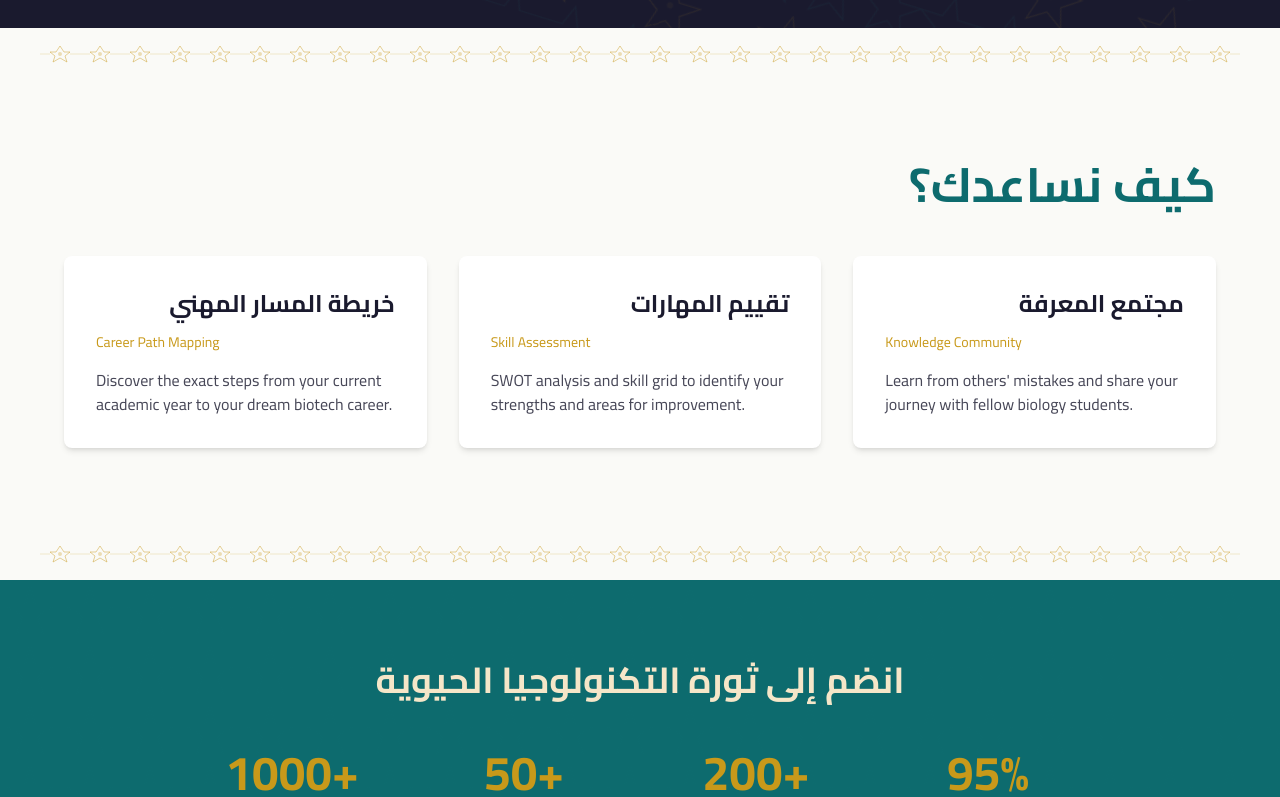
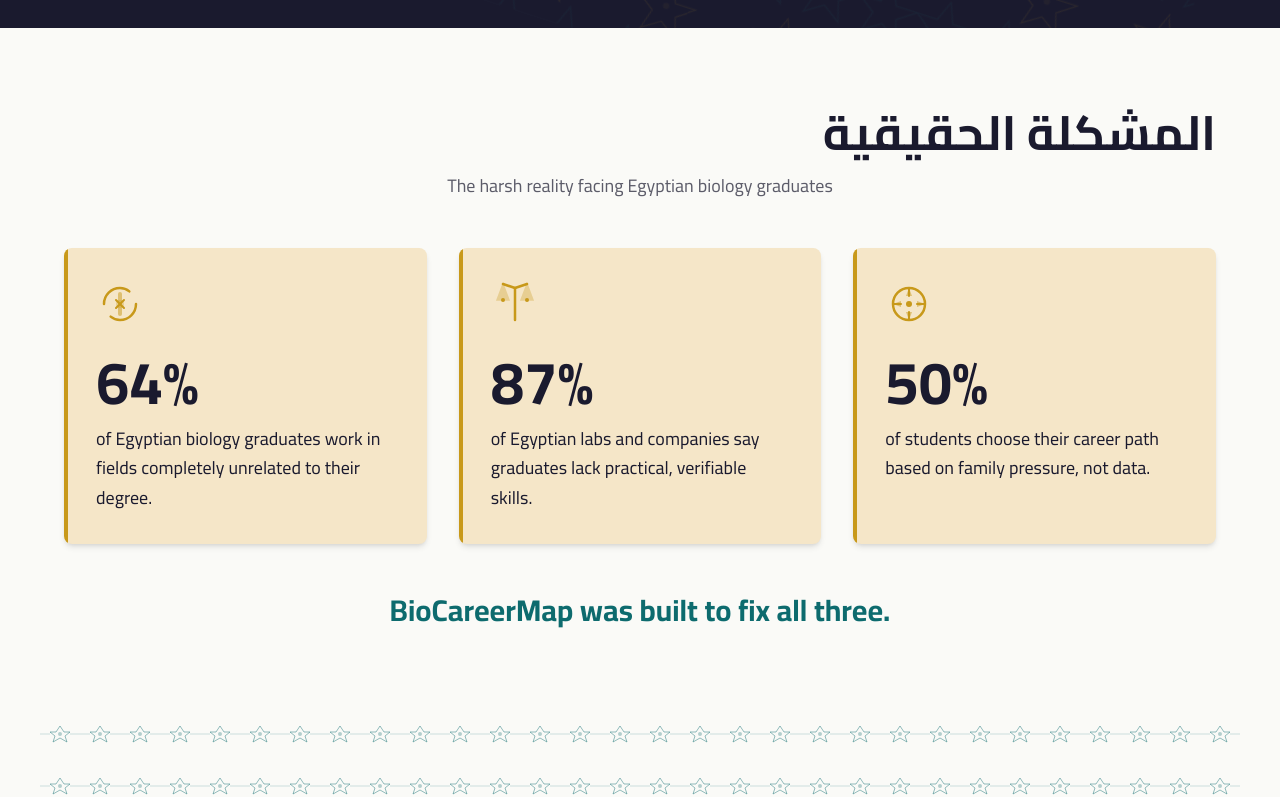
Before and after one commit to abdooshams88/BioCareerMap, a Next.js app: page / in a window 1280 px wide. Shown: the part 772-1569 px from the top of the page. Built offline with nearby package versions, Linux system fonts and the light colour scheme.

Commit message:
Add 'المشكلة الحقيقية' section with three statistics cards

```diff
--- a/src/app/page.tsx
+++ b/src/app/page.tsx
@@ -73,6 +73,91 @@
         </div>
       </section>
 
+      {/* The Real Problem Section */}
+      <section className="py-20 px-4" style={{ backgroundColor: '#FAFAF7' }}>
+        <div className="container mx-auto max-w-6xl">
+          <h2
+            className="text-4xl md:text-5xl font-bold text-center mb-4"
+            style={{ color: '#1A1A2E', fontFamily: 'var(--font-cairo)' }}
+            dir="rtl"
+          >
+            المشكلة الحقيقية
+          </h2>
+          <p className="text-center mb-12 text-lg" style={{ color: '#1A1A2E', opacity: 0.7 }}>
+            The harsh reality facing Egyptian biology graduates
+          </p>
+
+          <div className="grid md:grid-cols-3 gap-8 mb-12">
+            {/* Card 1 - Broken Chain */}
+            <div className="rounded-lg p-8 shadow-md relative overflow-hidden" style={{ backgroundColor: '#F5E6C8' }}>
+              <div className="absolute left-0 top-0 bottom-0 w-1" style={{ backgroundColor: '#C8991A' }} />
+              <div className="mb-6">
+                <svg width="48" height="48" viewBox="0 0 48 48" fill="none" xmlns="http://www.w3.org/2000/svg">
+                  <path d="M8 24C8 15.163 15.163 8 24 8C27.496 8 30.8 9.203 33.332 11.332" stroke="#C8991A" strokeWidth="2.5" strokeLinecap="round"/>
+                  <path d="M40 24C40 32.837 32.837 40 24 40C20.504 40 17.2 38.797 14.668 36.668" stroke="#C8991A" strokeWidth="2.5" strokeLinecap="round"/>
+                  <circle cx="24" cy="24" r="4" fill="#C8991A" opacity="0.3"/>
+                  <rect x="22" y="12" width="4" height="24" rx="2" fill="#C8991A" opacity="0.5"/>
+                  <path d="M20 20L28 28M28 20L20 28" stroke="#C8991A" strokeWidth="2" strokeLinecap="round"/>
+                </svg>
+              </div>
+              <p className="text-6xl font-bold mb-3" style={{ color: '#1A1A2E', fontFamily: 'var(--font-cairo)' }}>64%</p>
+              <p className="text-lg leading-relaxed" style={{ color: '#1A1A2E' }}>
+                of Egyptian biology graduates work in fields completely unrelated to their degree.
+              </p>
+            </div>
+
+            {/* Card 2 - Scale/Balance */}
+            <div className="rounded-lg p-8 shadow-md relative overflow-hidden" style={{ backgroundColor: '#F5E6C8' }}>
+              <div className="absolute left-0 top-0 bottom-0 w-1" style={{ backgroundColor: '#C8991A' }} />
+              <div className="mb-6">
+                <svg width="48" height="48" viewBox="0 0 48 48" fill="none" xmlns="http://www.w3.org/2000/svg">
+                  <path d="M24 8V40" stroke="#C8991A" strokeWidth="2.5" strokeLinecap="round"/>
+                  <path d="M24 8L12 4M24 8L36 4" stroke="#C8991A" strokeWidth="2.5" strokeLinecap="round"/>
+                  <path d="M12 4L6 20L18 20L12 4Z" fill="#C8991A" opacity="0.3" stroke="#C8991A" strokeWidth="1.5"/>
+                  <path d="M36 4L30 20L42 20L36 4Z" fill="#C8991A" opacity="0.3" stroke="#C8991A" strokeWidth="1.5"/>
+                  <circle cx="12" cy="20" r="2" fill="#C8991A"/>
+                  <circle cx="36" cy="20" r="2" fill="#C8991A"/>
+                </svg>
+              </div>
+              <p className="text-6xl font-bold mb-3" style={{ color: '#1A1A2E', fontFamily: 'var(--font-cairo)' }}>87%</p>
+              <p className="text-lg leading-relaxed" style={{ color: '#1A1A2E' }}>
+                of Egyptian labs and companies say graduates lack practical, verifiable skills.
+              </p>
+            </div>
+
+            {/* Card 3 - Compass */}
+            <div className="rounded-lg p-8 shadow-md relative overflow-hidden" style={{ backgroundColor: '#F5E6C8' }}>
+              <div className="absolute left-0 top-0 bottom-0 w-1" style={{ backgroundColor: '#C8991A' }} />
+              <div className="mb-6">
+                <svg width="48" height="48" viewBox="0 0 48 48" fill="none" xmlns="http://www.w3.org/2000/svg">
+                  <circle cx="24" cy="24" r="16" stroke="#C8991A" strokeWidth="2.5"/>
+                  <circle cx="24" cy="24" r="3" fill="#C8991A"/>
+                  <path d="M24 8V16M24 32V40M8 24H16M32 24H40" stroke="#C8991A" strokeWidth="2" strokeLinecap="round"/>
+                  <path d="M24 8L27 16H21L24 8Z" fill="#C8991A" opacity="0.5"/>
+                  <path d="M24 40L27 32H21L24 40Z" fill="#C8991A" opacity="0.5"/>
+                  <path d="M8 24L16 27V21L8 24Z" fill="#C8991A" opacity="0.5"/>
+                  <path d="M40 24L32 27V21L40 24Z" fill="#C8991A" opacity="0.5"/>
+                </svg>
+              </div>
+              <p className="text-6xl font-bold mb-3" style={{ color: '#1A1A2E', fontFamily: 'var(--font-cairo)' }}>50%</p>
+              <p className="text-lg leading-relaxed" style={{ color: '#1A1A2E' }}>
+                of students choose their career path based on family pressure, not data.
+              </p>
+            </div>
+          </div>
+
+          {/* Bold Line */}
+          <p
+            className="text-center text-2xl md:text-3xl font-bold"
+            style={{ color: '#0D6B6E', fontFamily: 'var(--font-cairo)' }}
+          >
+            BioCareerMap was built to fix all three.
+          </p>
+        </div>
+      </section>
+
+      <ArabicBorder color="#0D6B6E" />
+
       {/* Learn More Section */}
       <div id="learn-more">
         <ArabicBorder color="#C8991A" />
```
